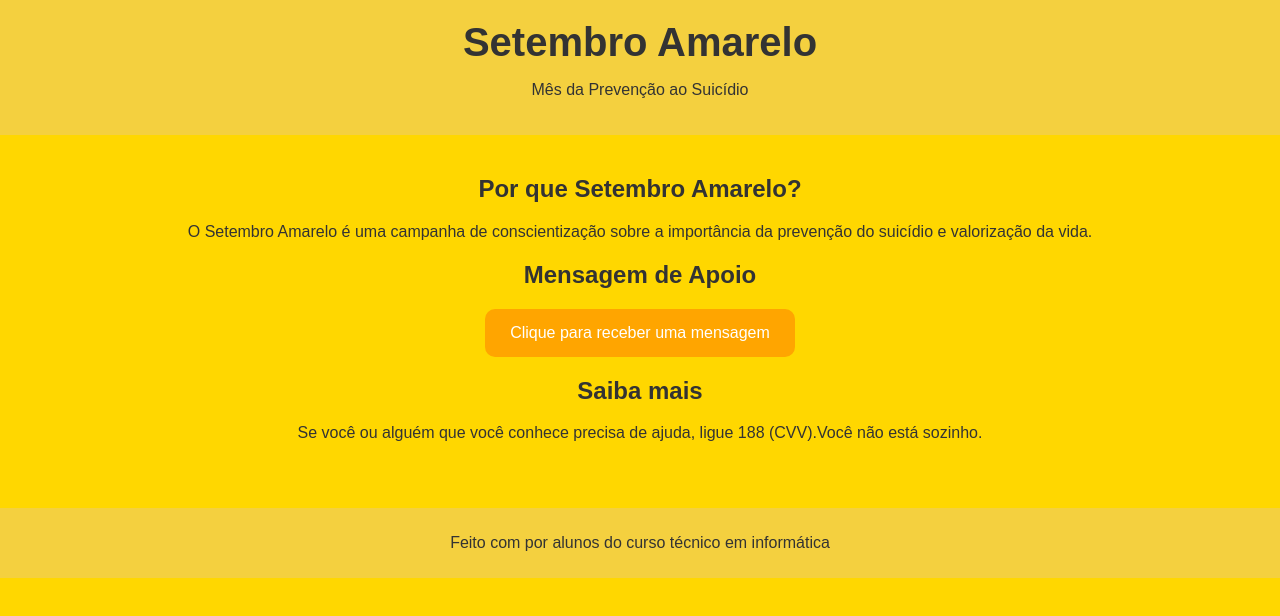
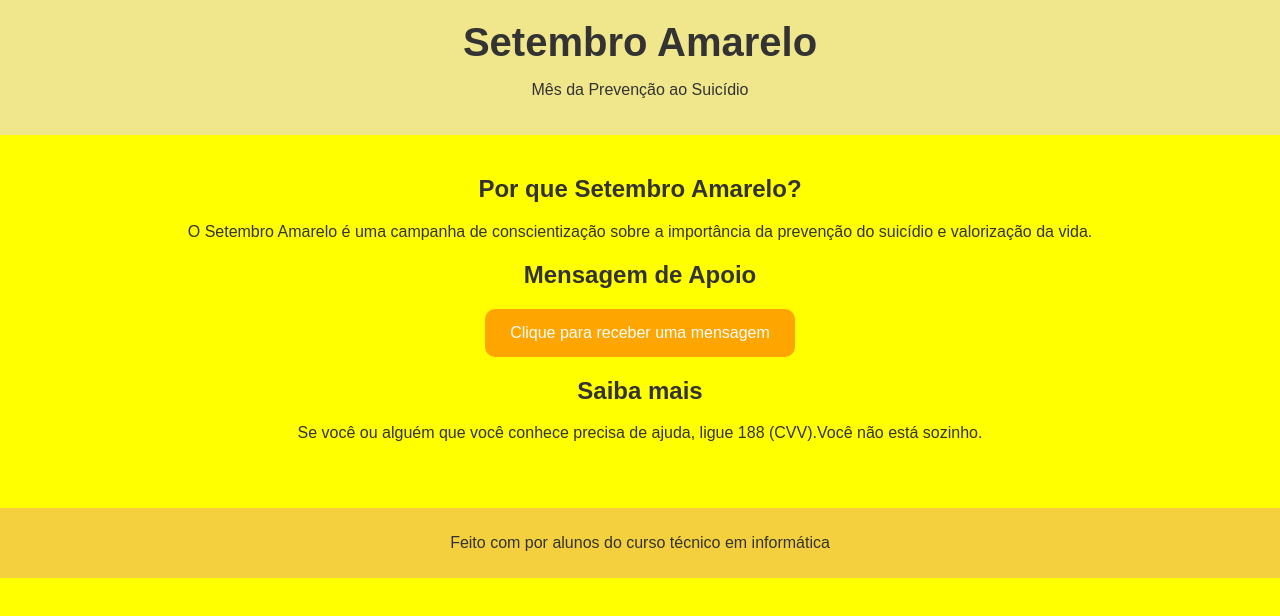
Before and after one commit to raycamaissa-creator/Setembro-Amarelo, a plain HTML site: page index.html in a window 1280 px wide. Drawn offline with Linux system fonts and the light colour scheme.

Commit message:
Update style.css

```diff
--- a/style.css
+++ b/style.css
@@ -2,13 +2,13 @@ body {
   font-family: Arial, sans-serif;
   margin: 0;
   padding: 0;
-  background: #FFD700;
+  background: #FFFF00;
   color: #333;
   text-align: center;
 }
 
 header {
-  background: #f4d03f;
+  background: #F0E68C;
   padding: 20px;
   color: #333;
 }
@@ -34,7 +34,7 @@ button {
 }
 
 button:hover {
-  background: #e67e22;
+  background: #;
 }
 
 #mensagem {
```
